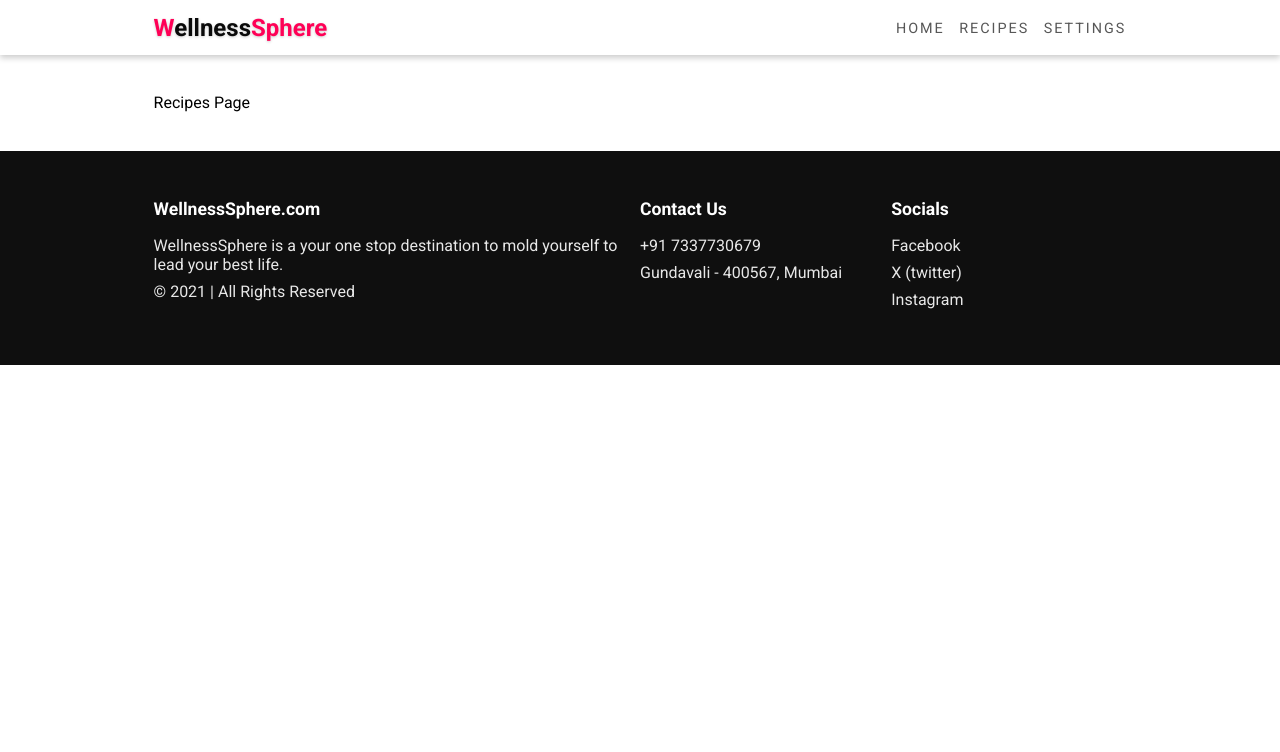
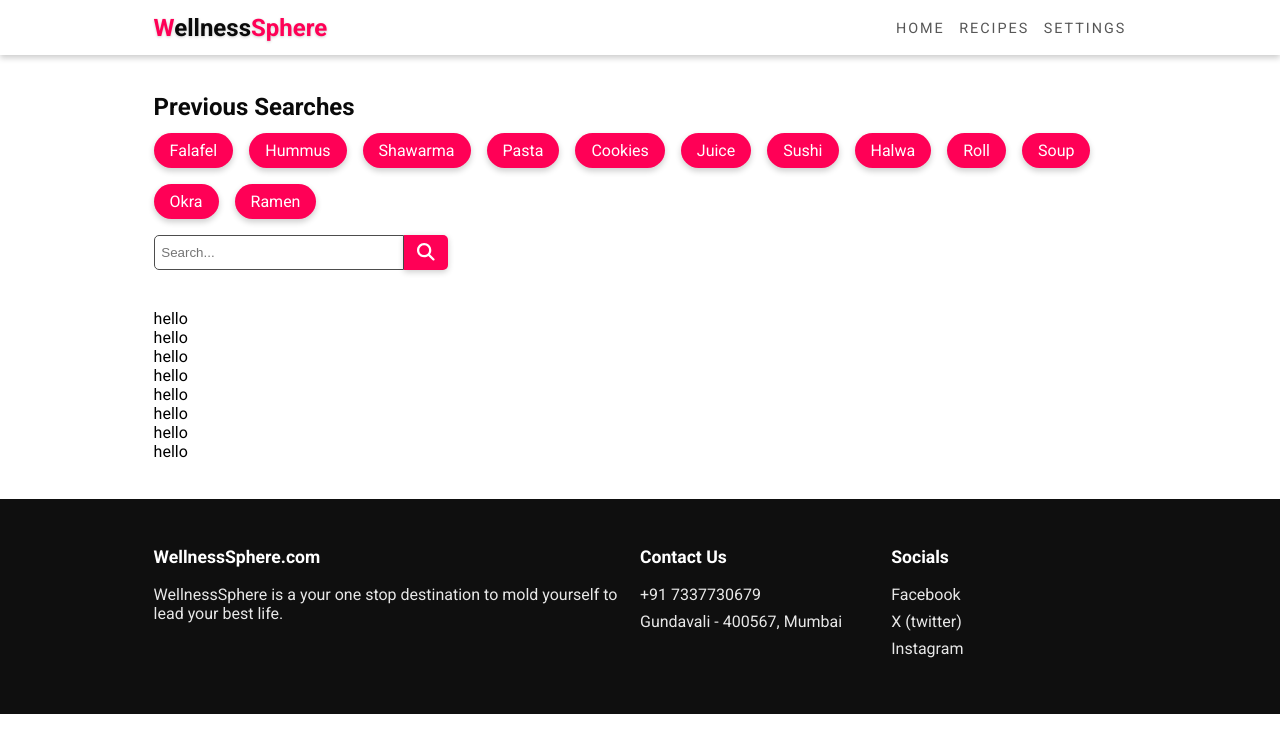
Before and after one commit to taniyeahh7/WellnessSphere, a React (Create React App) app: page /recipes in a window 1280 px wide. Shown: the top 752 px of the page. Built offline with nearby package versions, Linux system fonts and the light colour scheme.

Commit message:
corrected recipes feature

```diff
--- a/src/components/Footer.js
+++ b/src/components/Footer.js
@@ -4,7 +4,7 @@
             <div className="footer-section">
                 <p className="title">WellnessSphere.com</p>
                 <p> WellnessSphere is a your one stop destination to mold yourself to lead your best life.</p>
-                <p>&copy; 2021 | All Rights Reserved</p>
+                {/* <p>&copy; 2021 | All Rights Reserved</p> */}
             </div>
             <div className="footer-section">
                 <p className="title">Contact Us</p>
--- /dev/null
+++ b/src/components/PreviousSearches.js
@@ -0,0 +1,24 @@
+import { FontAwesomeIcon } from "@fortawesome/react-fontawesome"
+import { faSearch } from "@fortawesome/free-solid-svg-icons"
+
+export default function PreviousSearches(){
+    const searches=[
+        'Falafel','Hummus','Shawarma','Pasta','Cookies','Juice','Sushi','Halwa','Roll','Soup','Okra','Ramen'
+    ]
+    return (
+        <div className="previous-searches section">
+                <h2>Previous Searches</h2>
+                <div className="previous-searches-container">
+                    {searches.map((search,index)=>(<div key={index} style={{animationDelay:index * .1 + "s"}} className="search-item">
+                        {search}
+                    </div>))}
+                </div>
+                <div className="search-box">
+                    <input type="text" placeholder="Search..."/>
+                    <button className="btn">
+                        <FontAwesomeIcon icon={faSearch}/>
+                    </button>
+                </div>
+        </div>
+    )
+}
--- /dev/null
+++ b/src/components/RecipeCard.js
@@ -0,0 +1,12 @@
+// import PreviousSearches from "../components/PreviousSearches";
+// import RecipeCard from "../components/RecipeCard"
+
+export default function RecipeCard(){
+    return(
+        <div>
+            <div className="recipes-container">
+                hello
+            </div>
+        </div>
+    )
+}
--- a/src/pages/Recipes.js
+++ b/src/pages/Recipes.js
@@ -1,8 +1,24 @@
+// import { FontAwesomeIcon } from "@fortawesome/react-fontawesome"
+// import { faSearch } from "@fortawesome/free-solid-svg-icons"
+import PreviousSearches from "../components/PreviousSearches"
+import RecipeCard from "../components/RecipeCard"
 
 export default function Recipes(){
+
     return (
         <div>
-            Recipes Page
+            {/* gonna add the delay here so that the animation changes acoording to the number of items itself */}
+            <PreviousSearches/>
+            <div className="recipes-container">
+                <RecipeCard/>
+                <RecipeCard/>
+                <RecipeCard/>
+                <RecipeCard/>
+                <RecipeCard/>
+                <RecipeCard/>
+                <RecipeCard/>
+                <RecipeCard/>
+            </div>
         </div>
     )
 }
--- a/src/styles/index.scss
+++ b/src/styles/index.scss
@@ -68,24 +68,47 @@
 
 @import "partials/hero-section";
 @import "partials/improvesection";
+@import "partials/footer";
 
-.footer{
-    background-color: #0f0f0f;
-    color: white;
-    padding-block: 3em;
-    display: grid;
-    grid-template-columns: 2fr 1fr 1fr;
-    grid-gap: 1em;
-    .footer-section{
-        p{
-            opacity: 0.9;
-            margin-bottom: 0.5em;
+.previous-searches{
+    display: block;
+    h2{
+        color: var(--text-color);
+        margin-bottom: 0.5em;
+    }
+    .previous-searches-container{
+        .search-item{
+            background-color: var(--primary-color);
+            display: inline-block;
+            padding: 0.5em 1em;
+            margin: 0 1em 1em 0;
+            color: white;
+            border-radius: 30px;
+            box-shadow: 0 3px 6px var(--shadow-color);
+            transform: translateX(100%);
+            opacity: 0;
+            animation: getAnimationDuration(0.5s) slideInRight forwards;
         }
-        p.title{
-            opacity: 1;
-            font-size: 1.1em;
-            font-weight: bold;
-            margin-bottom: 1em;
+    }
+    .search-box{
+        display: flex;
+        align-items: center;
+        justify-content: flex-end;
+        height:35px;
+        input,.btn{
+            height:35px;
+        }
+        input{
+            min-width: 250px;
+            padding: 0 0.5em;
+            border-radius: 5px 0 0 5px;
+            outline: none;
+            border: 1px solid #4d4d4d;
+        }
+        .btn{
+            padding-block: 0;
+            padding-inline: 0.75em;
+            border-radius: 0 5px 5px 0;
         }
     }
 }
--- /dev/null
+++ b/src/styles/partials/_footer.scss
@@ -0,0 +1,20 @@
+.footer{
+    background-color: #0f0f0f;
+    color: white;
+    padding-block: 3em;
+    display: grid;
+    grid-template-columns: 2fr 1fr 1fr;
+    grid-gap: 1em;
+    .footer-section{
+        p{
+            opacity: 0.9;
+            margin-bottom: 0.5em;
+        }
+        p.title{
+            opacity: 1;
+            font-size: 1.1em;
+            font-weight: bold;
+            margin-bottom: 1em;
+        }
+    }
+}
```
